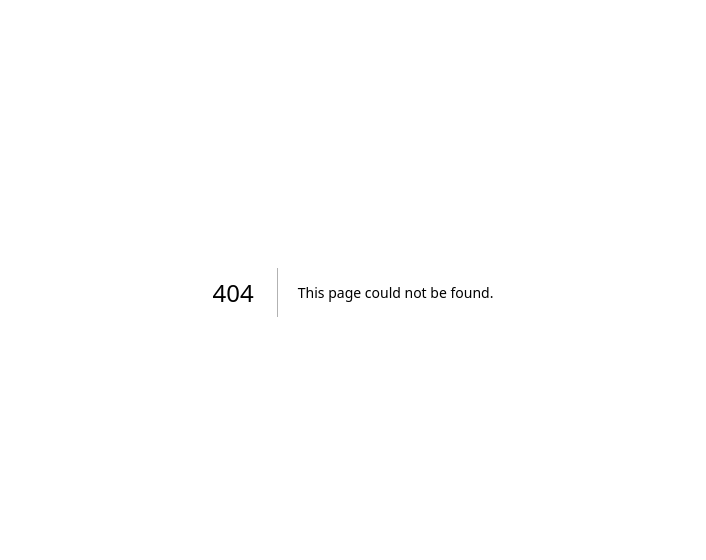
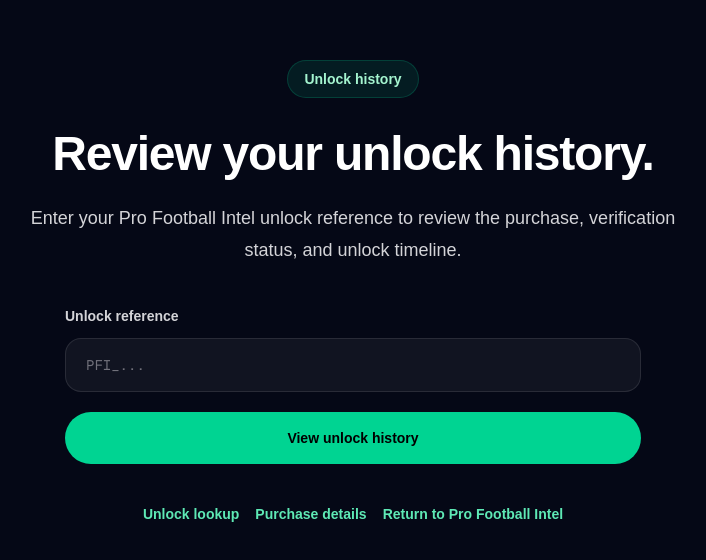
Before and after one commit to Scoreleeo/profbint-checkout, a Next.js app: page /unlock-history in a window 1280 px wide. Before the commit this address had no page. Shown: the part 108-668 px from the top of the page, without its empty margins (287-993 px from the left). Built offline with nearby package versions, Linux system fonts and the light colour scheme.

Commit message:
Add unlock history page

```diff
--- /dev/null
+++ b/app/unlock-history/page.tsx
@@ -0,0 +1,273 @@
+"use client";
+
+import { FormEvent, useMemo, useState } from "react";
+
+type PurchaseDetails = {
+  id: string;
+  productName: string;
+  amount: number;
+  currency: string;
+  status: string;
+  unlockReference: string;
+  unlockCreatedAt: string;
+  purchaseCreatedAt: string;
+};
+
+type DetailsResult = {
+  ok: boolean;
+  valid?: boolean;
+  purchase?: PurchaseDetails;
+  status?: string | null;
+  unlockReference?: string | null;
+  error?: string;
+};
+
+function formatDate(value?: string) {
+  if (!value) return "Not available";
+
+  return new Intl.DateTimeFormat("en-GB", {
+    dateStyle: "medium",
+    timeStyle: "short",
+  }).format(new Date(value));
+}
+
+function formatAmount(amount?: number, currency?: string) {
+  if (typeof amount !== "number") return "Not available";
+
+  return new Intl.NumberFormat("en-GB", {
+    style: "currency",
+    currency: currency?.toUpperCase() || "GBP",
+  }).format(amount / 100);
+}
+
+function getReferenceAge(value?: string) {
+  if (!value) return "Not available";
+
+  const createdAt = new Date(value).getTime();
+  const now = Date.now();
+  const diffMs = now - createdAt;
+
+  if (Number.isNaN(createdAt) || diffMs < 0) {
+    return "Not available";
+  }
+
+  const minutes = Math.floor(diffMs / 1000 / 60);
+  const hours = Math.floor(minutes / 60);
+  const days = Math.floor(hours / 24);
+
+  if (days > 0) {
+    return `${days} day${days === 1 ? "" : "s"} old`;
+  }
+
+  if (hours > 0) {
+    return `${hours} hour${hours === 1 ? "" : "s"} old`;
+  }
+
+  if (minutes > 0) {
+    return `${minutes} minute${minutes === 1 ? "" : "s"} old`;
+  }
+
+  return "Just created";
+}
+
+export default function UnlockHistoryPage() {
+  const [reference, setReference] = useState("");
+  const [result, setResult] = useState<DetailsResult | null>(null);
+  const [isLoading, setIsLoading] = useState(false);
+
+  const purchase = result?.purchase;
+
+  const referenceAge = useMemo(() => {
+    return getReferenceAge(purchase?.unlockCreatedAt);
+  }, [purchase?.unlockCreatedAt]);
+
+  async function handleSubmit(event: FormEvent<HTMLFormElement>) {
+    event.preventDefault();
+
+    const cleanedReference = reference.trim().toUpperCase();
+
+    if (!cleanedReference) {
+      setResult({
+        ok: false,
+        error: "Please enter an unlock reference.",
+      });
+      return;
+    }
+
+    setIsLoading(true);
+    setResult(null);
+
+    try {
+      const response = await fetch(
+        `/api/unlock/details?ref=${encodeURIComponent(cleanedReference)}`,
+      );
+
+      const data = (await response.json()) as DetailsResult;
+      setResult(data);
+    } catch {
+      setResult({
+        ok: false,
+        error: "Unable to load unlock history.",
+      });
+    } finally {
+      setIsLoading(false);
+    }
+  }
+
+  return (
+    <main className="min-h-screen bg-[#050816] px-6 py-10 text-white">
+      <section className="mx-auto flex min-h-[calc(100vh-80px)] max-w-4xl flex-col items-center justify-center text-center">
+        <div className="rounded-full border border-emerald-400/20 bg-emerald-400/10 px-4 py-2 text-sm font-semibold text-emerald-200">
+          Unlock history
+        </div>
+
+        <h1 className="mt-8 text-4xl font-black tracking-tight sm:text-5xl">
+          Review your unlock history.
+        </h1>
+
+        <p className="mt-6 max-w-2xl text-lg leading-8 text-zinc-300">
+          Enter your Pro Football Intel unlock reference to review the purchase,
+          verification status, and unlock timeline.
+        </p>
+
+        <form onSubmit={handleSubmit} className="mt-10 w-full max-w-xl">
+          <label
+            htmlFor="unlockReference"
+            className="block text-left text-sm font-semibold text-zinc-300"
+          >
+            Unlock reference
+          </label>
+
+          <input
+            id="unlockReference"
+            value={reference}
+            onChange={(event) => setReference(event.target.value)}
+            placeholder="PFI_..."
+            className="mt-3 w-full rounded-2xl border border-white/10 bg-white/5 px-5 py-4 font-mono text-sm text-white outline-none transition placeholder:text-zinc-500 focus:border-emerald-400/60"
+          />
+
+          <button
+            type="submit"
+            disabled={isLoading}
+            className="mt-5 w-full rounded-full bg-emerald-400 px-6 py-4 text-sm font-bold text-black transition hover:bg-emerald-300 disabled:cursor-not-allowed disabled:opacity-60"
+          >
+            {isLoading ? "Loading..." : "View unlock history"}
+          </button>
+        </form>
+
+        {result ? (
+          <div className="mt-8 w-full rounded-3xl border border-white/10 bg-white/5 p-6 text-left shadow-2xl shadow-emerald-950/20">
+            {result.ok && result.valid && purchase ? (
+              <>
+                <div className="flex flex-col gap-3 sm:flex-row sm:items-center sm:justify-between">
+                  <div>
+                    <p className="text-sm font-semibold uppercase tracking-[0.3em] text-emerald-200">
+                      Verified unlock
+                    </p>
+                    <p className="mt-2 text-sm text-zinc-400">
+                      This unlock reference belongs to a paid purchase.
+                    </p>
+                  </div>
+
+                  <div className="rounded-full border border-emerald-400/20 bg-emerald-400/10 px-4 py-2 text-sm font-bold text-emerald-200">
+                    {purchase.status}
+                  </div>
+                </div>
+
+                <p className="mt-6 break-all rounded-2xl border border-emerald-400/20 bg-black/30 px-4 py-4 font-mono text-sm font-bold text-emerald-300">
+                  {purchase.unlockReference}
+                </p>
+
+                <div className="mt-6 grid gap-4 sm:grid-cols-2 lg:grid-cols-3">
+                  <div className="rounded-2xl border border-white/10 bg-black/20 p-4">
+                    <p className="text-sm text-zinc-500">Product</p>
+                    <p className="mt-2 font-bold text-white">
+                      {purchase.productName}
+                    </p>
+                  </div>
+
+                  <div className="rounded-2xl border border-white/10 bg-black/20 p-4">
+                    <p className="text-sm text-zinc-500">Amount</p>
+                    <p className="mt-2 font-bold text-white">
+                      {formatAmount(purchase.amount, purchase.currency)}
+                    </p>
+                  </div>
+
+                  <div className="rounded-2xl border border-white/10 bg-black/20 p-4">
+                    <p className="text-sm text-zinc-500">Currency</p>
+                    <p className="mt-2 font-bold text-white">
+                      {purchase.currency.toUpperCase()}
+                    </p>
+                  </div>
+
+                  <div className="rounded-2xl border border-white/10 bg-black/20 p-4">
+                    <p className="text-sm text-zinc-500">Purchase created</p>
+                    <p className="mt-2 font-bold text-white">
+                      {formatDate(purchase.purchaseCreatedAt)}
+                    </p>
+                  </div>
+
+                  <div className="rounded-2xl border border-white/10 bg-black/20 p-4">
+                    <p className="text-sm text-zinc-500">Unlock created</p>
+                    <p className="mt-2 font-bold text-white">
+                      {formatDate(purchase.unlockCreatedAt)}
+                    </p>
+                  </div>
+
+                  <div className="rounded-2xl border border-white/10 bg-black/20 p-4">
+                    <p className="text-sm text-zinc-500">Reference age</p>
+                    <p className="mt-2 font-bold text-white">{referenceAge}</p>
+                  </div>
+                </div>
+
+                <div className="mt-6 rounded-2xl border border-emerald-400/20 bg-emerald-400/10 p-4">
+                  <p className="text-sm font-semibold text-emerald-200">
+                    Verification status
+                  </p>
+                  <p className="mt-2 text-sm leading-6 text-zinc-300">
+                    This purchase has been paid, verified, and recorded in the
+                    Pro Football Intel checkout system.
+                  </p>
+                </div>
+              </>
+            ) : (
+              <>
+                <p className="text-sm font-semibold uppercase tracking-[0.3em] text-red-200">
+                  Unlock not found
+                </p>
+
+                <p className="mt-4 text-sm leading-6 text-zinc-300">
+                  {result.error ??
+                    "This unlock reference could not be verified as a paid purchase."}
+                </p>
+              </>
+            )}
+          </div>
+        ) : null}
+
+        <div className="mt-10 flex flex-col gap-4 text-sm font-semibold sm:flex-row">
+          <a
+            href="/unlock"
+            className="text-emerald-300 transition hover:text-emerald-200"
+          >
+            Unlock lookup
+          </a>
+
+          <a
+            href="/purchase"
+            className="text-emerald-300 transition hover:text-emerald-200"
+          >
+            Purchase details
+          </a>
+
+          <a
+            href="https://profbint.com"
+            className="text-emerald-300 transition hover:text-emerald-200"
+          >
+            Return to Pro Football Intel
+          </a>
+        </div>
+      </section>
+    </main>
+  );
+}
```
